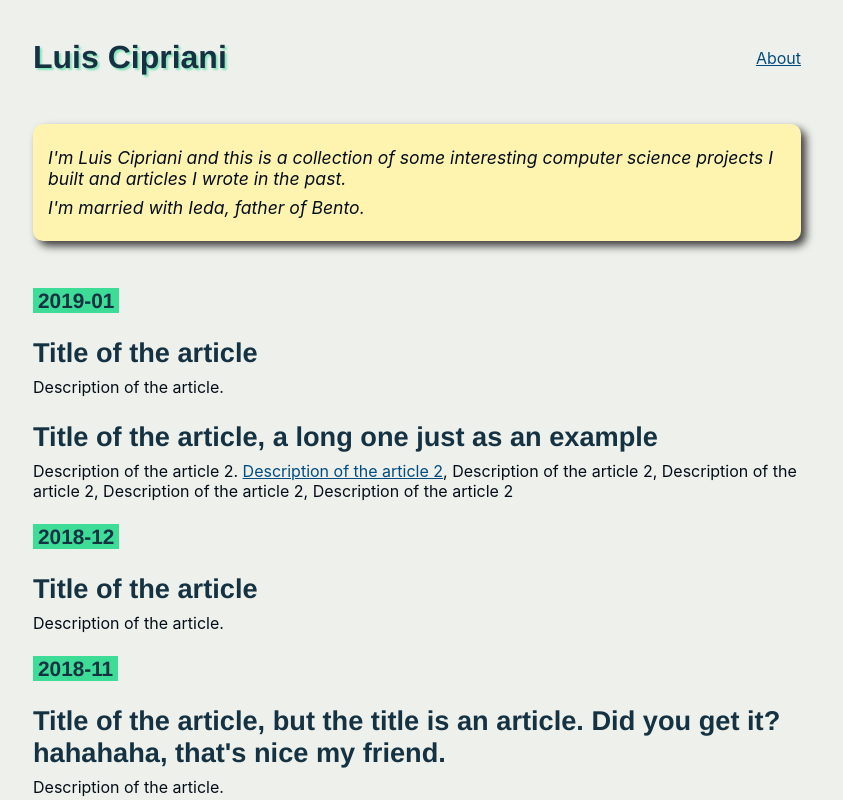
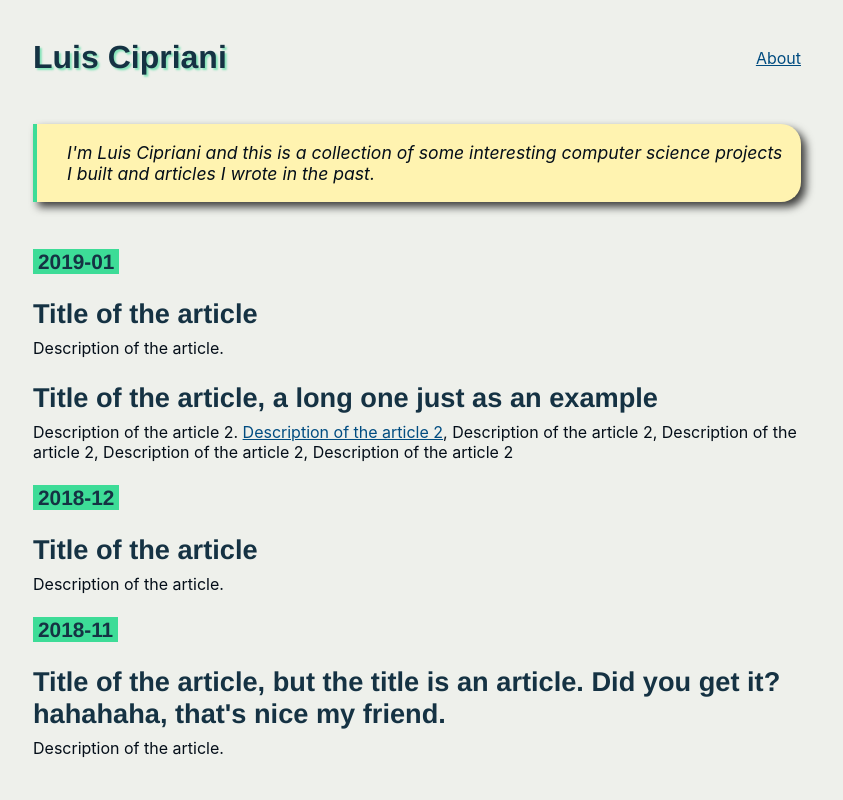
Before and after one commit to lfcipriani/www.talleye.com, a Next.js app: page / in a window 1280 px wide. Shown: the top 800 px of the page, without its empty margins (223-1066 px from the left). Built offline with nearby package versions, Linux system fonts and the light colour scheme.

Commit message:
styling blockquotes

```diff
--- a/pages/index.js
+++ b/pages/index.js
@@ -4,13 +4,12 @@ import styles from '../styles/Home.module.css';
 export default function Home() {
   return (
     <Layout>
-      <section className="callout">
+      <blockquote>
         <p className={styles.bioText}>
           I&apos;m Luis Cipriani and this is a collection of some interesting computer science
           projects I built and articles I wrote in the past.
         </p>
-        <p className={styles.bioText}>I'm married with Ieda, father of Bento.</p>
-      </section>
+      </blockquote>
       <section className={styles.articleList}>
         <div className={styles.monthGroup}>
           <h2 className={styles.month}>2019-01</h2>
--- a/styles/globals.css
+++ b/styles/globals.css
@@ -9,6 +9,8 @@
   --color-text-hover: #0067ac;
   --color-text-highlight: #3ddc97;
   --color-high-contrast: #000;
+  --color-text-code-bg: #2d2d2d;
+  --color-text-code: #cccccc;
 
   /* Fonts */
   --font-family-heading: Lora, Helvetica Neue, sans-serif;
@@ -65,14 +67,16 @@ a:active {
 code {
   font-family: var(--font-family-code);
 }
-.callout {
+blockquote {
+  background-color: var(--color-bg-secondary);
   margin: 1rem 0;
-  padding: 15px 15px;
-  background-color: var(--color-bg-secondary);
+  padding: 10px 15px 10px 30px;
   border: 0px none;
-  border-radius: 10px;
-  -moz-border-radius: 10px;
-  -webkit-border-radius: 10px;
+  border-left: 4px solid var(--color-text-highlight);
+  border-radius: 0 20px 20px 0;
+  -moz-border-radius: 0 20px 20px 0;
+  -webkit-border-radius: 0 20px 20px 0;
+  font-style: italic;
   box-shadow: 5px 5px 9px 0px rgba(0, 0, 0, 0.75);
   -webkit-box-shadow: 5px 5px 9px 0px rgba(0, 0, 0, 0.75);
   -moz-box-shadow: 5px 5px 9px 0px rgba(0, 0, 0, 0.75);
--- a/styles/marquidaoum.css
+++ b/styles/marquidaoum.css
@@ -59,8 +59,8 @@
 /* Code */
 /* Backticks code block are handled by prism */
 .marquidaoum code:not([class*='language-']) {
-  background-color: #2d2d2d;
-  color: #cccccc;
+  background-color: var(--color-text-code-bg);
+  color: var(--color-text-code);
   padding: 1px 4px;
   font-size: 1rem;
 }
@@ -68,7 +68,7 @@
   padding: 1em;
   margin: 1.2rem 0;
   display: block;
-  background-color: #2d2d2d;
+  background-color: var(--color-text-code-bg);
 }
 .marquidaoum pre:not([class*='language-']) code:not([class*='language-']) {
   padding: 0;
@@ -78,3 +78,5 @@
   border-radius: 12px;
   margin: 1.2rem 0;
 }
+
+/* Blockquotes, inherited from global.css */
```
Also changed, not shown: content/markdown-test.md (+1 -1 lines).
